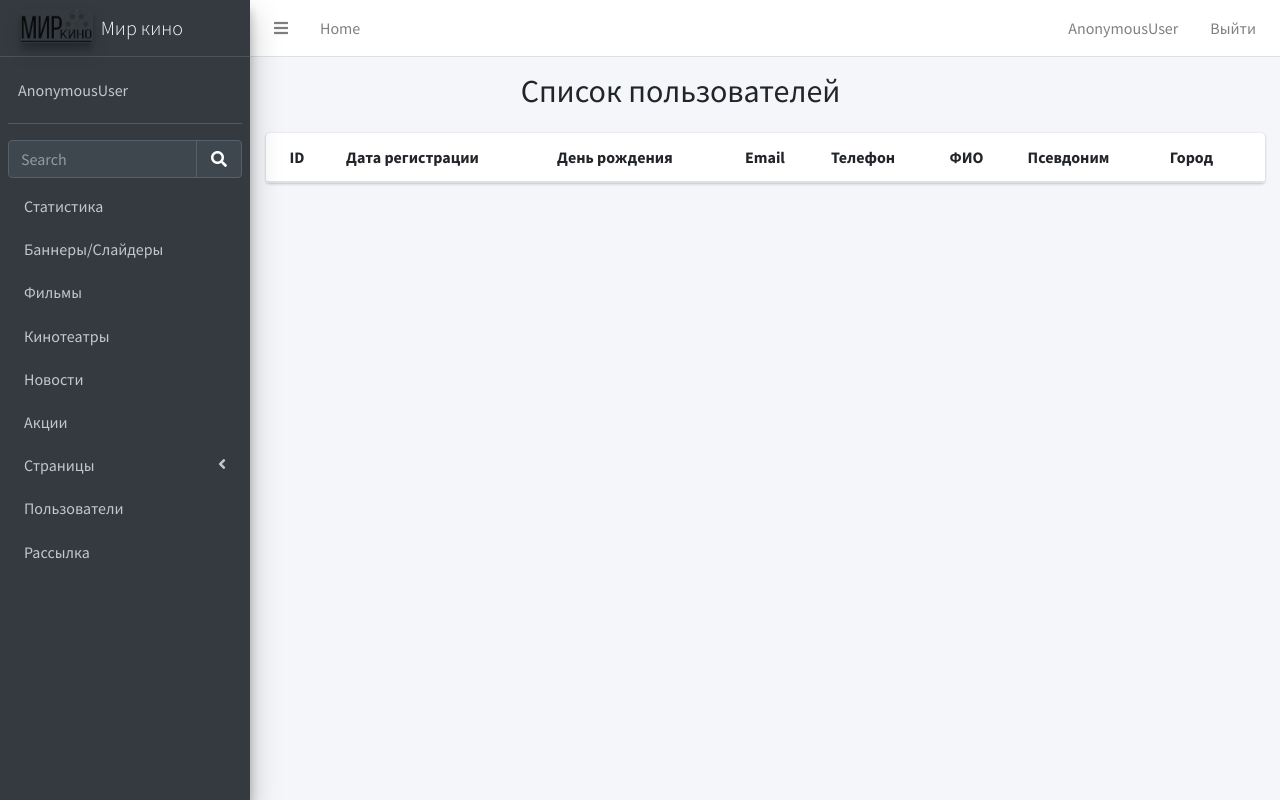
After one commit to Chenger1/kinoteatrSite, a Django app: template kinoteatr/admin_panel/templates/user/list_user.html in a window 1280 px wide. The commit adds this page. Run offline with Django 3.2, Linux system fonts and the light colour scheme; the template is opened without the code that fills it, so the values that code supplies are empty; some libraries are stand-ins or nearby versions.

Commit message:
Add list users page

```diff
--- a/kinoteatr/admin_panel/templates/base.html
+++ b/kinoteatr/admin_panel/templates/base.html
@@ -160,7 +160,7 @@ scratch. This page gets rid of all links and provides the needed markup only.
                         </ul>
                     </li>
                     <li class="nav-item">
-                        <a href="#" class="nav-link">Пользователи</a>
+                        <a href="{% url 'admin_panel:list_users_admin' %}" class="nav-link">Пользователи</a>
                     </li>
                     <li class="nav-item">
                         <a href="#" class="nav-link">Рассылка</a>
--- /dev/null
+++ b/kinoteatr/admin_panel/templates/user/list_user.html
@@ -0,0 +1,60 @@
+{% extends 'base.html' %}
+
+{% block title %}
+Пользователи
+{% endblock %}
+{% block header %}
+<div class="row">
+    <div class="col-10" style="text-align: center;">
+        <h2>Список пользователей</h2>
+    </div>
+</div>
+{% endblock %}
+
+{% block content %}
+<div class="container">
+    <div class="row">
+        <div class="col">
+            <div class="card">
+                <div class="card-body table-responsive p-0">
+                    <table class="table table-striped table-valign-middle">
+                        <thead>
+                        <tr>
+                            <th>ID</th>
+                            <th>Дата регистрации</th>
+                            <th>День рождения</th>
+                            <th>Email</th>
+                            <th>Телефон</th>
+                            <th>ФИО</th>
+                            <th>Псевдоним</th>
+                            <th>Город</th>
+                        </tr>
+                        </thead>
+                        <tbody>
+                            {% for user in users %}
+                                <tr>
+                                    <th>{{ user.pk }}</th>
+                                    <th>{{ user.date_joined }}</th>
+                                    <th>
+                                        {% if user.birthday_date %}
+                                            {{ user.birthday_date}}
+                                        {% else %}
+                                        {% endif %}
+                                    </th>
+                                    <th>{{ user.email }}</th>
+                                    <th>{{ user.phone_number }}</th>
+                                    <th>{{ user.first_name }} {{ user.last_name }}</th>
+                                    <th>{{ user.username }}</th>
+                                    <th>{{ user.city }}</th>
+                                    <th><a href=""><i class="fas fa-edit"></i></a></th>
+                                    <th><a href=""><i class="fas fa-trash"></i></a></th>
+                                </tr>
+                            {% endfor %}
+                        </tbody>
+                    </table>
+                </div>
+            </div>
+        </div>
+    </div>
+</div>
+{% endblock %}
--- a/kinoteatr/admin_panel/urls.py
+++ b/kinoteatr/admin_panel/urls.py
@@ -15,6 +15,7 @@ from admin_panel.views import vip_hall_views
 from admin_panel.views import advertisement_views
 from admin_panel.views import child_room_views
 from admin_panel.views import contacts_views
+from admin_panel.views import user_views
 
 app_name = 'admin'
 
@@ -110,8 +111,12 @@ urlpatterns = [
     path('child_room/delete_child_room_gallery_image/<int:pk>/', child_room_views.DeleteChildRoomGalleryImage.as_view(),
          name='delete_child_room_gallery_image'),
 
+    # CONTACTS
     path('contacts/list_contacts/', contacts_views.ListContacts.as_view(), name='list_contacts_admin'),
     path('contacts/edit_contact/<int:pk>/', contacts_views.UpdateContactInfo.as_view(),
          name='edit_contact_admin'),
 
+    # USERS
+    path('user/list_users.html/', user_views.ListUser.as_view(), name='list_users_admin'),
+
 ] + static(settings.MEDIA_URL, document_root=settings.MEDIA_ROOT)
```
Also changed, not shown: kinoteatr/admin_panel/views/user_views.py (added, +10 -0 lines).
